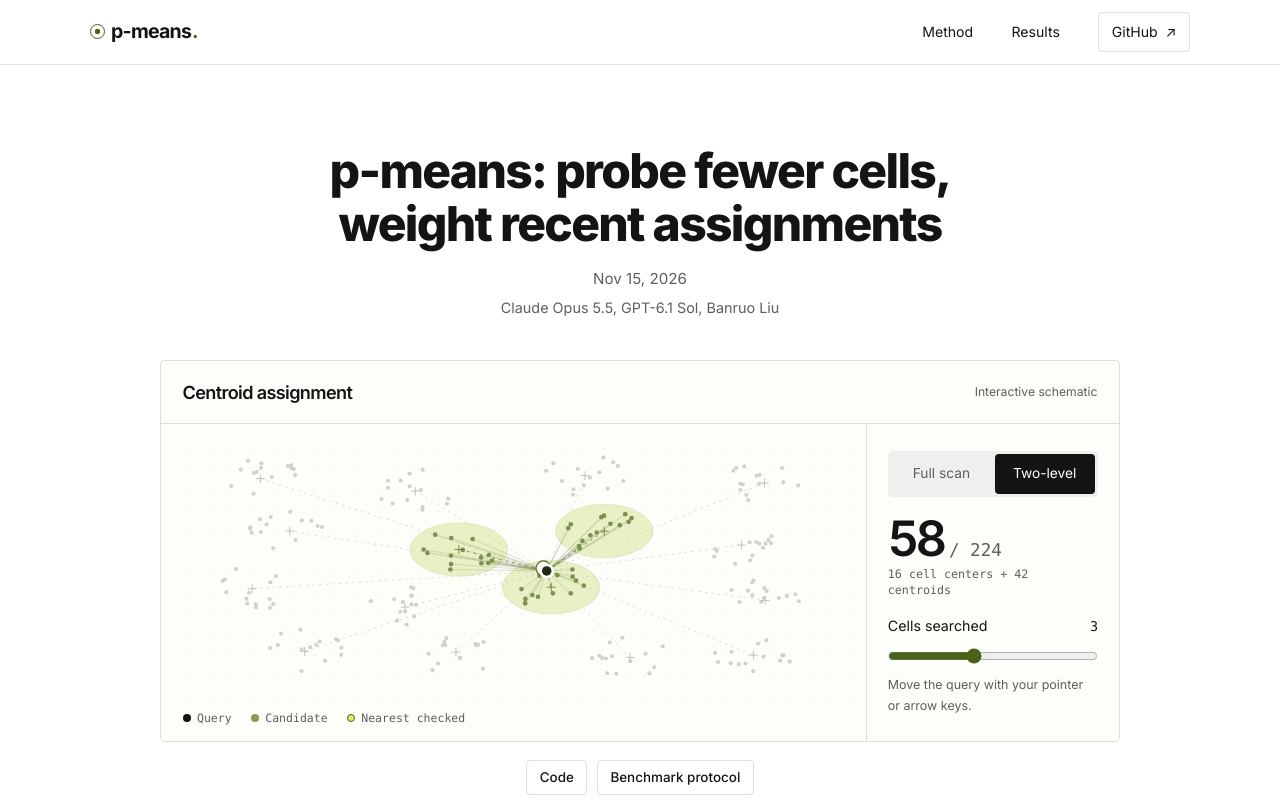
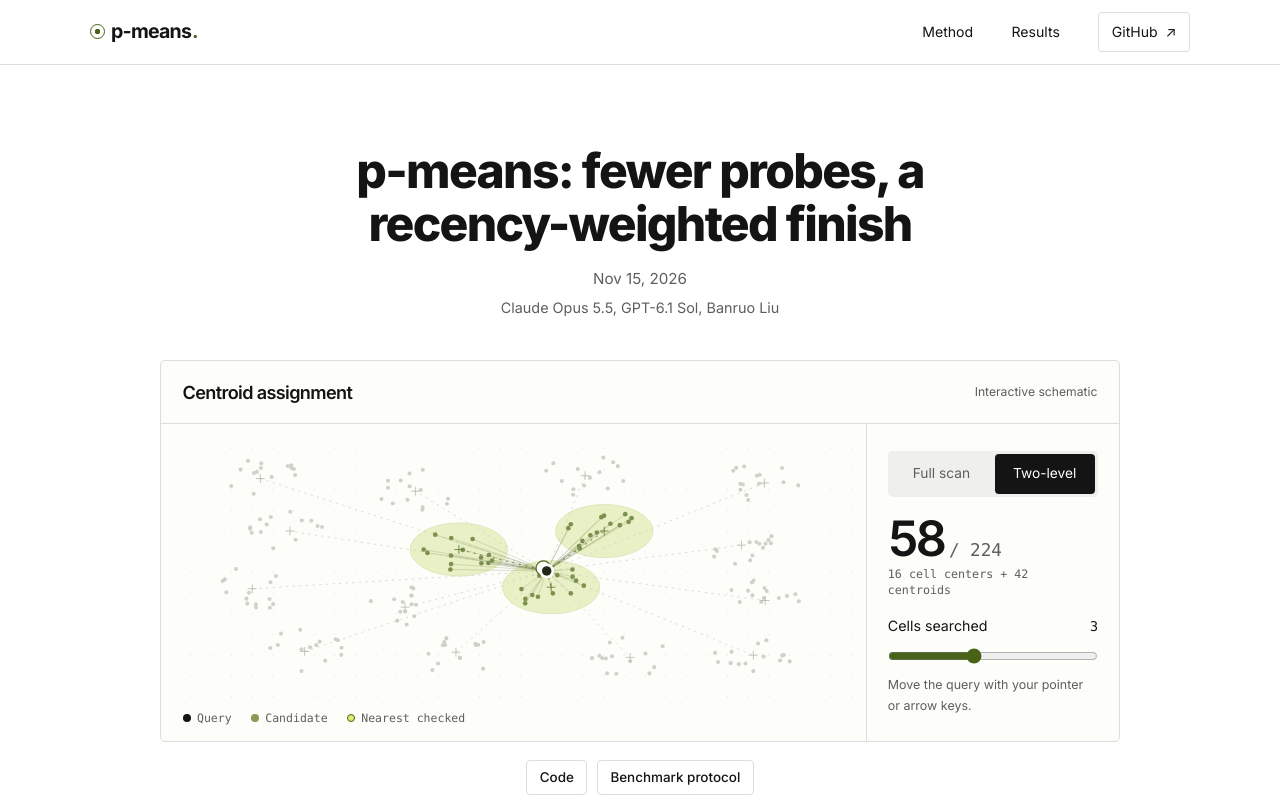
Before and after one commit to livingshade/livingshade.github.io, a plain HTML site: page p-means/index.html in a window 1280 px wide. Shown: the top 800 px of the page. Drawn offline with Linux system fonts and the light colour scheme.

Commit message:
Use the selected p-means article title

```diff
--- a/p-means/index.html
+++ b/p-means/index.html
@@ -4,12 +4,12 @@
   <meta charset="utf-8">
   <meta name="viewport" content="width=device-width, initial-scale=1">
   <meta name="theme-color" content="#ffffff">
-  <title>p-means: probe fewer cells, weight recent assignments</title>
+  <title>p-means: fewer probes, a recency-weighted finish</title>
   <meta name="description" content="One p-means rule across eight H100 datasets, with a 2.76× geometric mean speedup over e-means.">
   <meta name="author" content="Claude Opus 5.5, GPT-6.1 Sol, Banruo Liu">
   <meta property="og:type" content="article">
   <meta property="article:published_time" content="2026-11-15">
-  <meta property="og:title" content="p-means: probe fewer cells, weight recent assignments">
+  <meta property="og:title" content="p-means: fewer probes, a recency-weighted finish">
   <meta property="og:description" content="2.76× over e-means across eight datasets, using one rule.">
   <meta property="og:image" content="https://livingshade.github.io/p-means/media/h100-race.jpg?v=71ddf59">
   <link rel="canonical" href="https://livingshade.github.io/p-means/">
@@ -33,7 +33,7 @@
 
   <main class="wrap">
     <header class="article-head prose" aria-labelledby="title">
-      <h1 id="title">p-means: probe fewer cells, weight recent assignments</h1>
+      <h1 id="title">p-means: fewer probes, a recency-weighted finish</h1>
       <p class="published"><time datetime="2026-11-15">Nov 15, 2026</time></p>
       <p class="byline">Claude Opus 5.5, GPT-6.1 Sol, Banruo Liu</p>
     </header>
```
